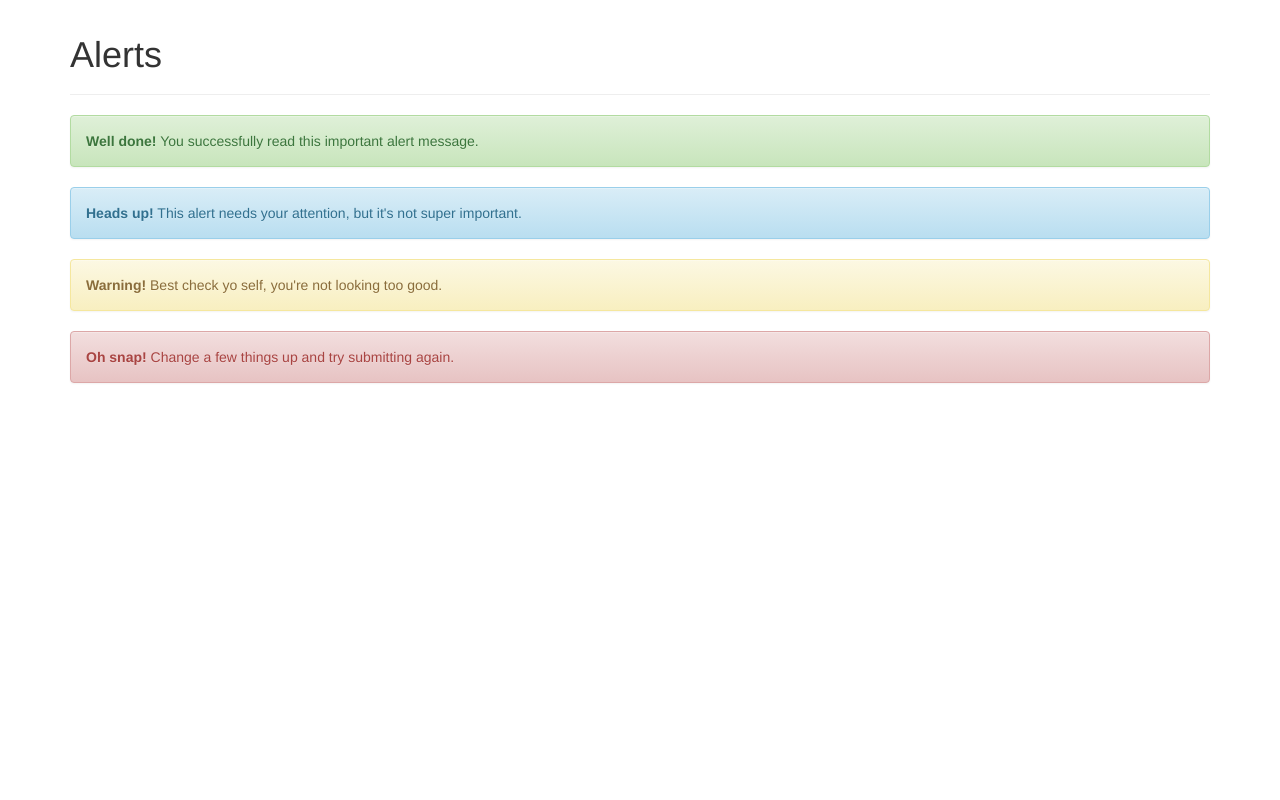
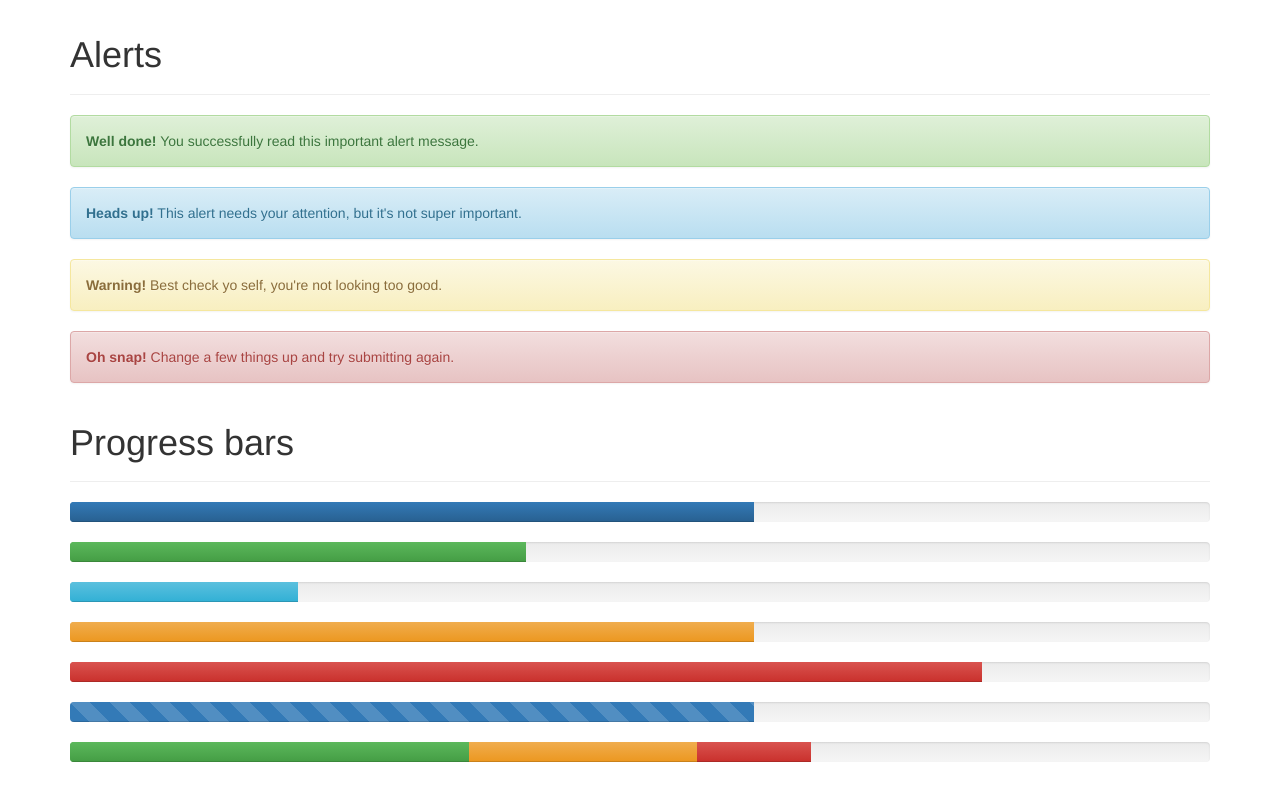
Before and after one commit to akokubo/bootstrap-sample, a plain HTML site: page index.html in a window 1280 px wide. Shown: the part 2792-3592 px from the top of the page. Before the commit the page ends 3225 px from the top, so only its background shows below. Drawn offline with nearby package versions, Linux system fonts and the light colour scheme.

Commit message:
プログレスバーの追加

```diff
--- a/index.html
+++ b/index.html
@@ -441,6 +441,33 @@
         <strong>Oh snap!</strong> Change a few things up and try submitting again.
       </div>
 
+      <div class="page-header">
+        <h1>Progress bars</h1>
+      </div>
+      <div class="progress">
+        <div class="progress-bar" role="progressbar" aria-valuenow="60" aria-valuemin="0" aria-valuemax="100" style="width: 60%;"><span class="sr-only">60% Complete</span></div>
+      </div>
+      <div class="progress">
+        <div class="progress-bar progress-bar-success" role="progressbar" aria-valuenow="40" aria-valuemin="0" aria-valuemax="100" style="width: 40%"><span class="sr-only">40% Complete (success)</span></div>
+      </div>
+      <div class="progress">
+        <div class="progress-bar progress-bar-info" role="progressbar" aria-valuenow="20" aria-valuemin="0" aria-valuemax="100" style="width: 20%"><span class="sr-only">20% Complete</span></div>
+      </div>
+      <div class="progress">
+        <div class="progress-bar progress-bar-warning" role="progressbar" aria-valuenow="60" aria-valuemin="0" aria-valuemax="100" style="width: 60%"><span class="sr-only">60% Complete (warning)</span></div>
+      </div>
+      <div class="progress">
+        <div class="progress-bar progress-bar-danger" role="progressbar" aria-valuenow="80" aria-valuemin="0" aria-valuemax="100" style="width: 80%"><span class="sr-only">80% Complete (danger)</span></div>
+      </div>
+      <div class="progress">
+        <div class="progress-bar progress-bar-striped" role="progressbar" aria-valuenow="60" aria-valuemin="0" aria-valuemax="100" style="width: 60%"><span class="sr-only">60% Complete</span></div>
+      </div>
+      <div class="progress">
+        <div class="progress-bar progress-bar-success" style="width: 35%"><span class="sr-only">35% Complete (success)</span></div>
+        <div class="progress-bar progress-bar-warning" style="width: 20%"><span class="sr-only">20% Complete (warning)</span></div>
+        <div class="progress-bar progress-bar-danger" style="width: 10%"><span class='sr-only'>10% Complete (danger)</span></div>
+      </div>
+
     </div> <!-- /container -->
 
     <!-- jQuery (necessary for Bootstrap's JavaScript plugins) -->
```
